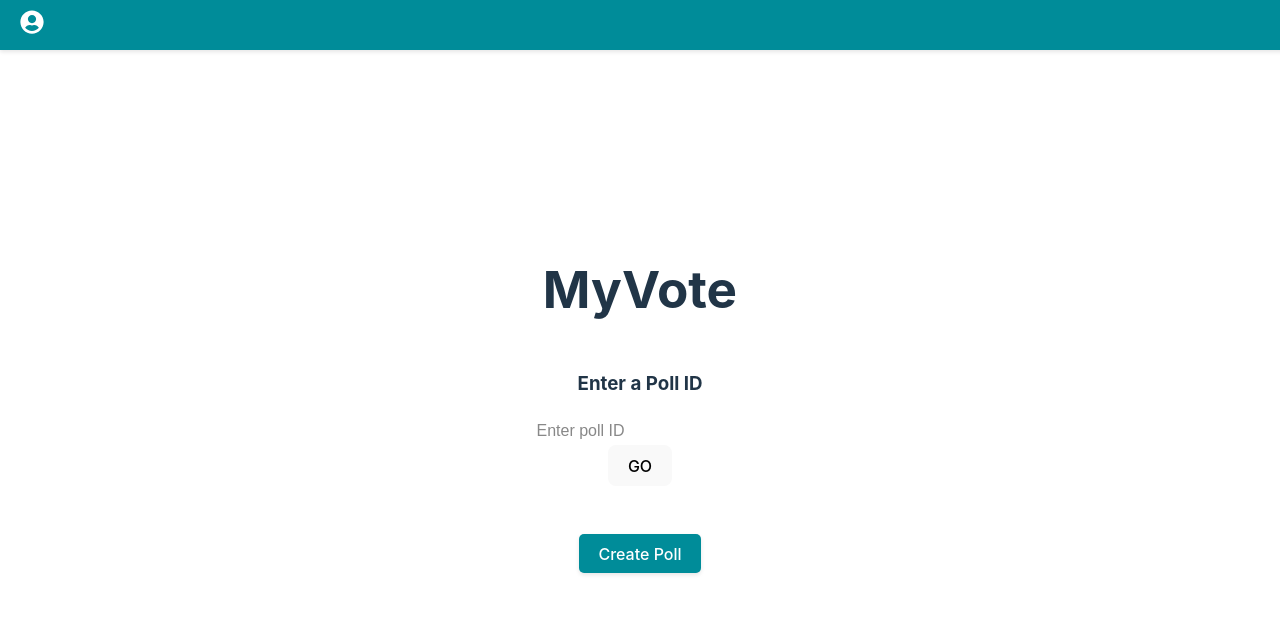
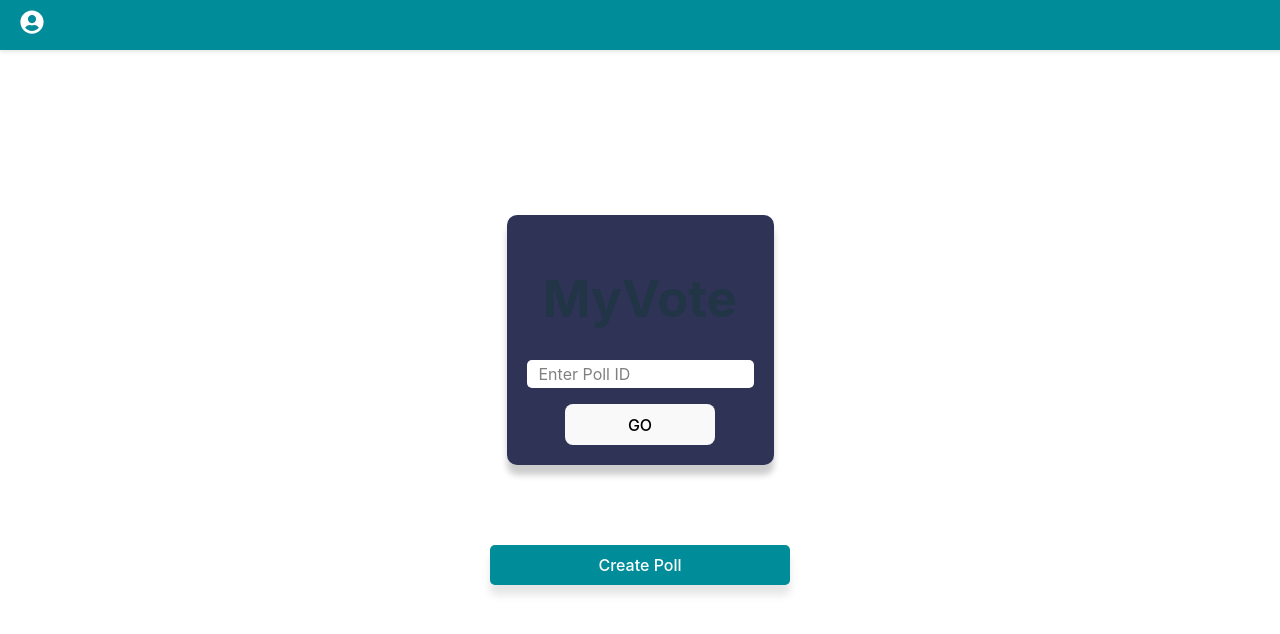
Before and after one commit to JohnLun/MyVote, a React (Vite) app in the folder myvote.client/: page / in a window 1280 px wide. Shown: the top 634 px of the page. Built offline with nearby package versions, Linux system fonts and the light colour scheme; no server answers.

Commit message:
fixed landing page and added a card and some shadows

```diff
--- a/myvote.client/src/components/CreatePollButton.css
+++ b/myvote.client/src/components/CreatePollButton.css
@@ -3,17 +3,16 @@
     color: white;
     border: none;
     width: 100%;
-    max-width: 400px;
+    min-width: 300px;
     font-size: 16px;
     cursor: pointer;
     border-radius: 5px;
-    box-shadow: 0 2px 4px rgba(0, 0, 0, 0.1);
-
-
-
+    box-shadow: 0 10px 8px rgba(0, 0, 0, 0.1);
+    transition: transform 0.3s ease;
 
 }
 
     .create-poll-button:hover {
         background-color: #007A88;
+        transform: scale(1.2);
     }
--- a/myvote.client/src/pages/CreatePoll.css
+++ b/myvote.client/src/pages/CreatePoll.css
@@ -8,7 +8,7 @@
 
 .create-poll-card {
     background-color: #2F3457;
-    padding: 20px;
+    padding: 30px;
     border-radius: 10px;
     box-shadow: 0 4px 8px rgba(0, 0, 0, 0.1);
     width: 100%;
--- a/myvote.client/src/pages/LandingPage.css
+++ b/myvote.client/src/pages/LandingPage.css
@@ -25,14 +25,73 @@ th, td {
     width: 100%;
 }
 
+.search-poll{
+    display: flex;
+    flex-direction: column;
+    justify-content: center;
+    align-items: center;
+    background-color: #2F3457;
+    box-shadow: 0 10px 6px rgba(0, 0, 0, 0.2);
+    padding: 20px;
+    border-radius: 10px;
+}
+
 .header-search {
     flex: 1;
     display: flex;
     justify-content: center;
+    position: relative;
+    width: 100%;
+    max-width: 300px;
 }
 
-.polls-container {
+.floating-label {
+    position: absolute;
+    left: 12px;
+    top: 50%;
+    transform: translateY(-50%);
+    font-size: 16px;
+    color: gray;
+    transition: all 0.3s ease;
+    pointer-events: none;
+}
+
+input {
+    width: 100%;
+    padding: 12px;
+    border: 2px solid #ccc;
+    border-radius: 5px;
+    font-size: 16px;
+    outline: none;
+    transition: border-color 0.3s;
+}
+
+input:focus {
+    border-color: #646cff;
+}
+
+input:focus + .floating-label,
+.floating-label.active {
+    top: 1px;
+    font-size: 12px;
+    color: rgba(255, 255, 255, 0.87);;
+}
+
+.go-btn{
+    min-width: 150px;
+    margin-top: 1rem;
+
+    transition: transform 0.3s ease;
+}
+
+.go-btn:hover{
+    background-color: #28231d;
+    transform: scale(1.1);
+}
+
+.create-poll {
     display: flex;
     justify-content: center;
-    margin-top: 3rem;
+    margin-top: 5rem;
+
 }
--- a/myvote.client/src/pages/LandingPage.jsx
+++ b/myvote.client/src/pages/LandingPage.jsx
@@ -70,24 +70,29 @@ function Home() {
 
     return (
         <>
+            <div className="search-poll">
                 <h1>MyVote</h1>
-            <h3>Enter a Poll ID</h3>
-
                 <div className="header-search">
+                    <label className={pollId ? "floating-label active" : "floating-label"}>
+                        Enter Poll ID
+                    </label>
                     <input
                         type="text"
-                    placeholder="Enter poll ID"
+
                         value={pollId}
                         onChange={(e) => setPollId(e.target.value)}
                         onKeyDown={(e) => e.key === "Enter" && handleGoClick()}
                     />
                 </div>
 
-            <button type="button" onClick={handleGoClick}>
+
+                <button className="go-btn" type="button" onClick={handleGoClick}>
                     GO
                 </button>
 
-            <div className="polls-container">
+            </div>
+
+            <div className="create-poll">
                 <CreatePollButton />
             </div>
         </>
```
Lines whose indentation alone changed are shown as unchanged.
